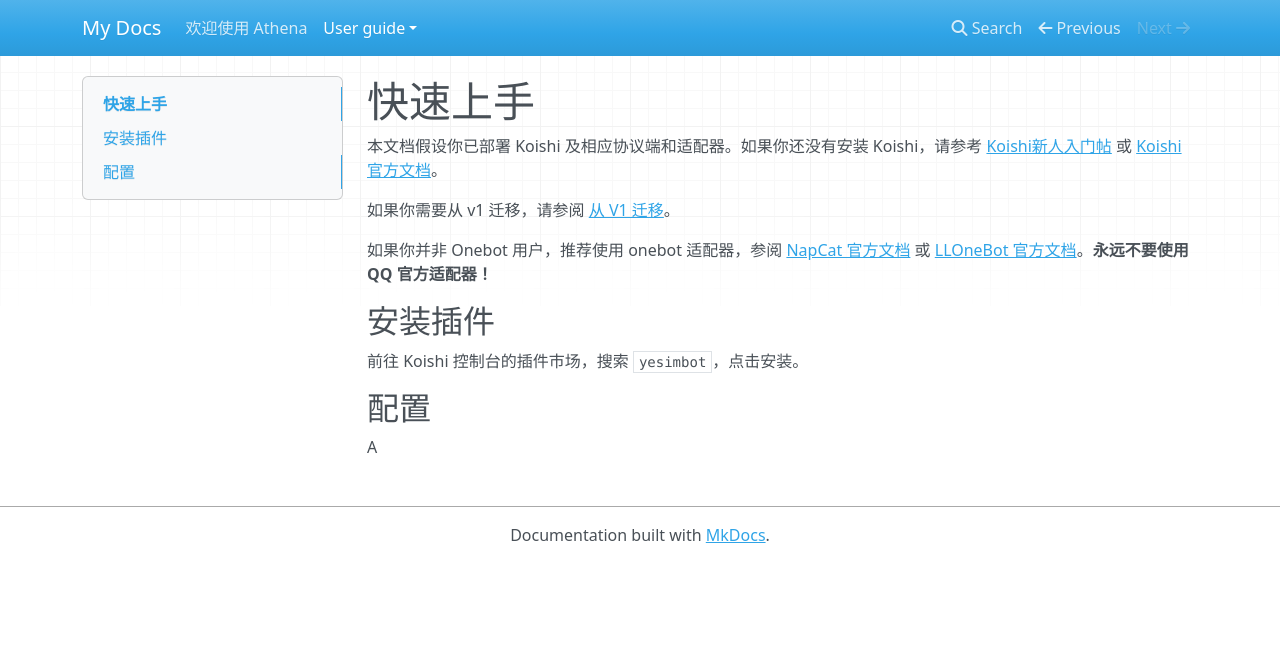
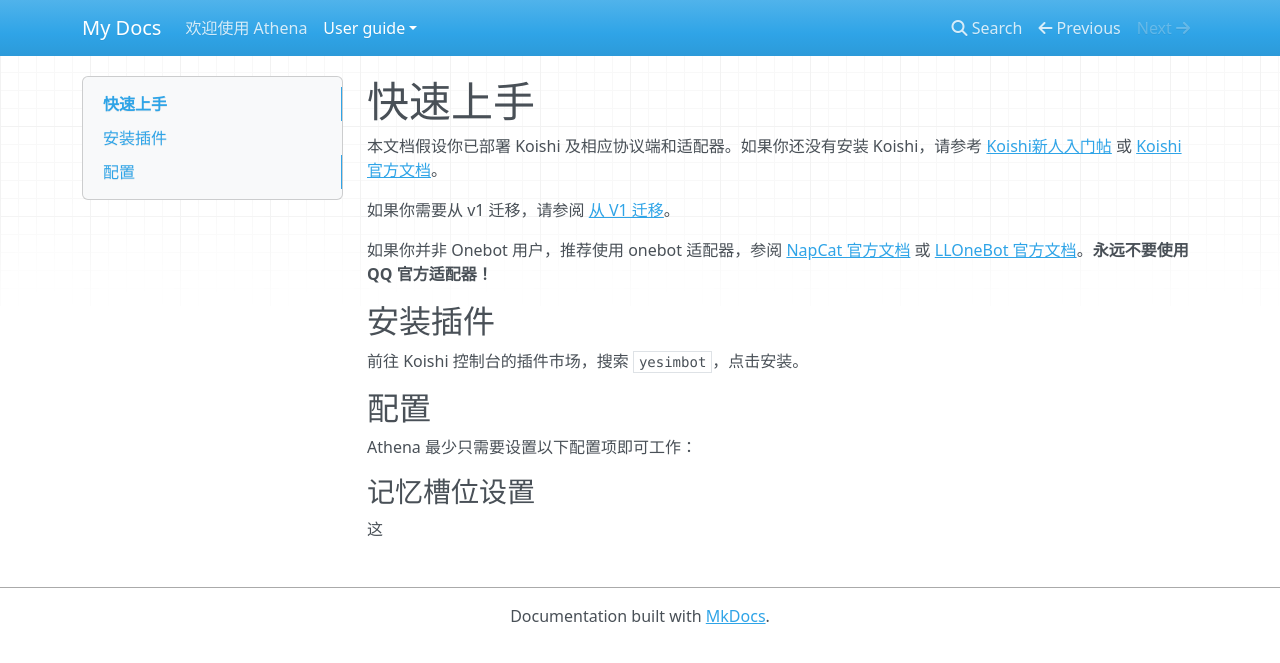
Before and after one commit to HydroGest/AthenaDocsNG, an MkDocs documentation site: the page built from docs/user-guide/getting-started.md.md, in a window 1280 px wide. Shown: the top 663 px of the page. Built offline with MkDocs 1.6.1, drawn with Linux system fonts in a browser that asks for light colours; nearby versions of some CDN libraries.

Commit message:
docs/user-guide/getting-started.md.md updated from https://stackedit.cn/

```diff
--- a/docs/user-guide/getting-started.md.md
+++ b/docs/user-guide/getting-started.md.md
@@ -13,7 +13,11 @@
 
 ## 配置
 
-A
+Athena 最少只需要设置以下配置项即可工作：
+
+### 记忆槽位设置
+
+这
 <!--stackedit_data:
-eyJoaXN0b3J5IjpbOTkxMTE5ODc3XX0=
+eyJoaXN0b3J5IjpbMTAzMTczNzgzNF19
 -->
```
